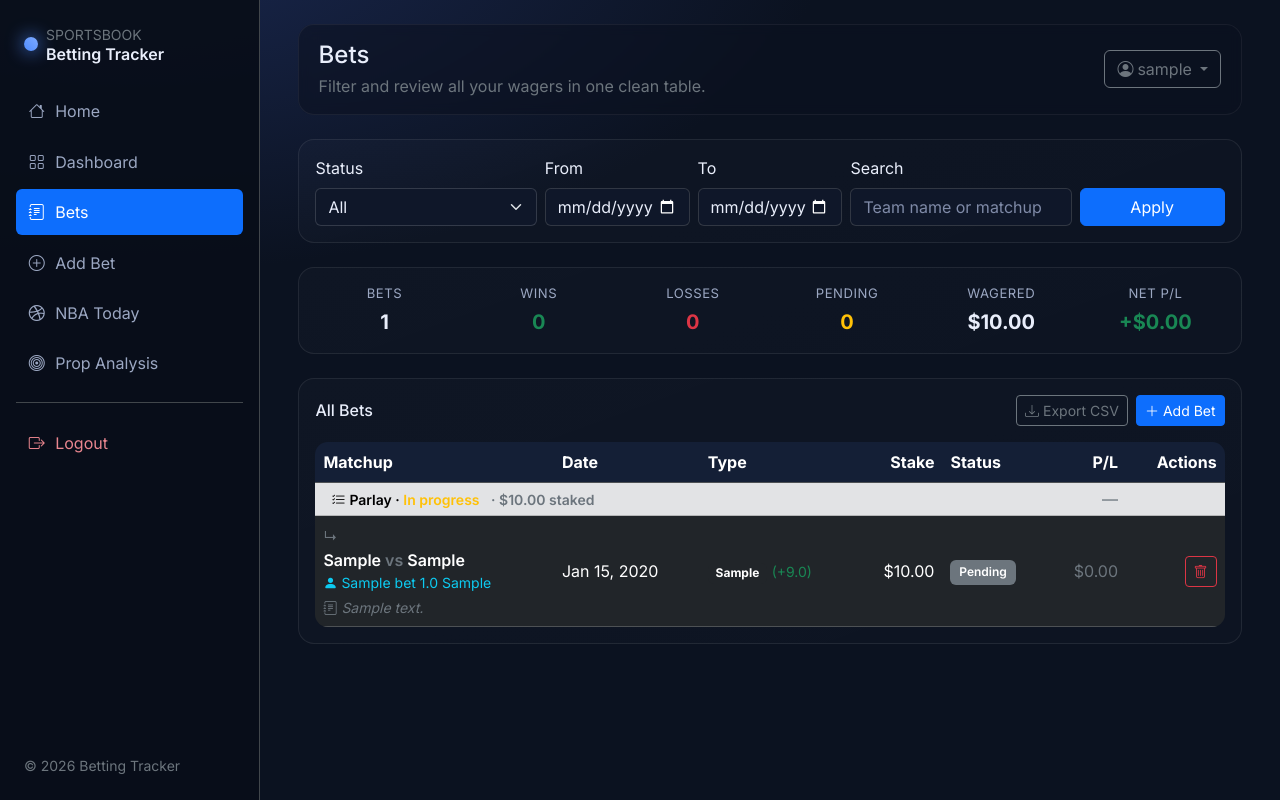
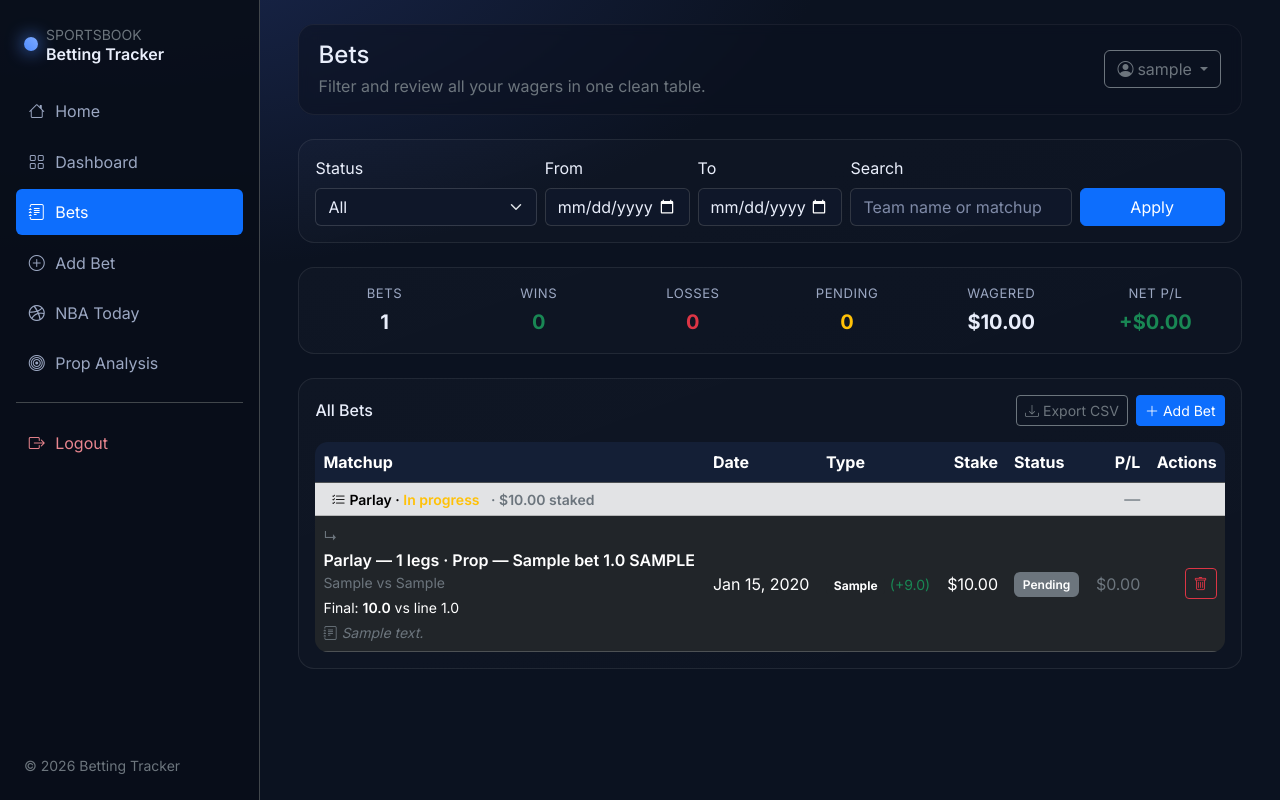
Before and after one commit to Moody24/sports_betting_tracker, a Flask app: page /bets in a window 1280 px wide. Run offline with Flask 3, Linux system fonts and the light colour scheme; a user stored in the database is signed in; tables that the repository leaves empty hold one stand-in row (values such as "Sample post"); some libraries are stand-ins or nearby versions.

Commit message:
Phase 1: normalize total/prop lines and clarify bet labels

```diff
--- a/app/models.py
+++ b/app/models.py
@@ -128,11 +128,59 @@ class Bet(db.Model):
         """Human-readable prop description, e.g. 'LeBron James Over 25.5 Points'."""
         if not self.is_player_prop:
             return None
-        label = self.prop_type.replace("player_", "").replace("_", " ").title()
+        label = self._prop_stat_label(self.prop_type)
         direction = self.bet_type.capitalize() if self.bet_type in (
             BetType.OVER.value, BetType.UNDER.value
         ) else ""
         return f"{self.player_name} {direction} {self.prop_line} {label}".strip()
+
+    @staticmethod
+    def _prop_stat_label(prop_type: Optional[str]) -> str:
+        if not prop_type:
+            return "Stat"
+        labels = {
+            "player_points": "PTS",
+            "player_rebounds": "REB",
+            "player_assists": "AST",
+            "player_threes": "3PM",
+            "player_blocks": "BLK",
+            "player_steals": "STL",
+            "player_points_rebounds_assists": "PTS+REB+AST",
+            "player_points_rebounds": "PTS+REB",
+            "player_points_assists": "PTS+AST",
+            "player_rebounds_assists": "REB+AST",
+        }
+        return labels.get(prop_type, prop_type.replace("player_", "").replace("_", " ").upper())
+
+    @property
+    def display_label(self) -> str:
+        bet_type = (self.bet_type or "").lower()
+        direction = "Over" if bet_type == BetType.OVER.value else "Under" if bet_type == BetType.UNDER.value else ""
+        prefix = ""
+        if self.is_parlay and self.parlay_id:
+            num_legs = Bet.query.filter_by(user_id=self.user_id, parlay_id=self.parlay_id).count()
+            prefix = f"Parlay — {num_legs} legs · "
+
+        if self.is_player_prop:
+            line = self.prop_line if self.prop_line is not None else "?"
+            return f"{prefix}Prop — {self.player_name} {direction} {line} {self._prop_stat_label(self.prop_type)}".strip()
+
+        if bet_type in (BetType.OVER.value, BetType.UNDER.value):
+            line = self.over_under_line if self.over_under_line is not None else "?"
+            return f"{prefix}Total — {direction} {line}".strip()
+
+        if bet_type == BetType.MONEYLINE.value:
+            picked = self.picked_team or "(missing winner)"
+            return f"{prefix}Moneyline — {picked}".strip()
+
+        if bet_type == "spread":
+            spread_line = getattr(self, "spread_line", None)
+            team = self.picked_team or "(missing team)"
+            if spread_line is not None:
+                return f"{prefix}Spread — {team} {spread_line}".strip()
+            return f"{prefix}Spread — {team}".strip()
+
+        return f"{prefix}{bet_type.title() if bet_type else 'Bet'}".strip()
 
     @staticmethod
     def generate_parlay_id() -> str:
--- a/app/routes/bet.py
+++ b/app/routes/bet.py
@@ -160,6 +160,13 @@ def new_bet():
             except (ValueError, TypeError):
                 pass
 
+        over_under_line_val = form.over_under_line.data
+        if over_under_line_val is None and request.form.get('over_under_line'):
+            try:
+                over_under_line_val = float(request.form['over_under_line'])
+            except (ValueError, TypeError):
+                pass
+
         picked_team = form.picked_team.data or None
 
         bonus_mult = 1.0
@@ -170,6 +177,28 @@ def new_bet():
         except (ValueError, TypeError):
             pass
 
+        normalized_prop_line = prop_line_val
+        normalized_over_under_line = over_under_line_val
+
+        is_total_side = form.bet_type.data in (BetType.OVER.value, BetType.UNDER.value)
+        if is_total_side and not prop_type:
+            if normalized_over_under_line is None and normalized_prop_line is not None:
+                normalized_over_under_line = normalized_prop_line
+                normalized_prop_line = None
+            else:
+                normalized_prop_line = None
+
+            if normalized_over_under_line is None:
+                flash('A line is required for totals (Over/Under).', 'danger')
+                return render_template('bets/form.html', form=form, bet=None), 400
+
+        if is_total_side and prop_type:
+            normalized_prop_line = prop_line_val
+            normalized_over_under_line = None
+            if normalized_prop_line is None:
+                flash('A prop line is required for player props.', 'danger')
+                return render_template('bets/form.html', form=form, bet=None), 400
+
         bet_obj = Bet(
             user_id=current_user.id,
             team_a=form.team_a.data,
@@ -178,13 +207,11 @@ def new_bet():
             bet_amount=form.bet_amount.data,
             outcome=form.outcome.data,
             bet_type=form.bet_type.data,
-            over_under_line=form.over_under_line.data if form.bet_type.data in (
-                BetType.OVER.value, BetType.UNDER.value
-            ) else None,
+            over_under_line=normalized_over_under_line if is_total_side else None,
             external_game_id=form.external_game_id.data or None,
             player_name=player_name,
             prop_type=prop_type,
-            prop_line=prop_line_val,
+            prop_line=normalized_prop_line,
             picked_team=picked_team if form.bet_type.data == BetType.MONEYLINE.value else None,
             bonus_multiplier=bonus_mult,
             notes=form.notes.data or None,
@@ -421,6 +448,20 @@ def nba_place_bets():
         except (TypeError, ValueError):
             american_odds_val = None
 
+        player_name_val = str(leg.get("player_name") or "")[:100] or None
+        prop_type_val = str(leg.get("prop_type") or "")[:40] or None
+        is_player_prop = bool(player_name_val and prop_type_val and prop_line_val is not None)
+
+        over_under_line_val = None
+        if not is_player_prop and leg.get("over_under_line") is not None:
+            try:
+                over_under_line_val = float(leg.get("over_under_line"))
+            except (TypeError, ValueError):
+                over_under_line_val = None
+        if not is_player_prop and over_under_line_val is None and prop_line_val is not None:
+            # Backward-compatible fallback for totals if clients still send prop_line.
+            over_under_line_val = prop_line_val
+
         bet_obj = Bet(
             user_id=current_user.id,
             team_a=str(leg["team_a"])[:80],
@@ -429,12 +470,12 @@ def nba_place_bets():
             bet_amount=stake,
             outcome=Outcome.PENDING.value,
             bet_type=leg.get("bet_type", BetType.OVER.value),
-            over_under_line=prop_line_val,
+            over_under_line=None if is_player_prop else over_under_line_val,
             american_odds=american_odds_val,
             external_game_id=leg.get("game_id") or None,
-            player_name=str(leg.get("player_name", ""))[:100],
-            prop_type=str(leg.get("prop_type", ""))[:40],
-            prop_line=prop_line_val,
+            player_name=player_name_val,
+            prop_type=prop_type_val,
+            prop_line=prop_line_val if is_player_prop else None,
             is_parlay=is_parlay,
             parlay_id=parlay_id,
             source=BetSource.NBA_PROPS.value,
--- a/app/templates/bets/list.html
+++ b/app/templates/bets/list.html
@@ -156,12 +156,30 @@
               {% if b.is_parlay %}
                 <span class="text-secondary small me-1">↳</span>
               {% endif %}
-              <div class="fw-semibold">{{ b.team_a }} <span class="text-secondary">vs</span> {{ b.team_b }}</div>
-              {% if b.is_player_prop %}
-                <div class="small text-info"><i class="bi bi-person-fill me-1"></i>{{ b.prop_display }}</div>
-              {% endif %}
-              {% if b.picked_team and b.bet_type == 'moneyline' %}
-                <div class="small text-secondary"><i class="bi bi-hand-thumbs-up me-1"></i>{{ b.picked_team }}</div>
+              <div class="fw-semibold">{{ b.display_label }}</div>
+              <div class="small text-secondary">{{ b.team_a }} <span class="text-secondary">vs</span> {{ b.team_b }}</div>
+              {% if b.actual_total is not none and b.is_player_prop %}
+                <div class="small mt-1">
+                  Final: <span class="fw-semibold">{{ b.actual_total }}</span> vs line {{ b.prop_line }}
+                  {% if b.outcome == 'win' %}
+                    <span class="badge text-bg-success ms-1">Hit</span>
+                  {% elif b.outcome == 'lose' %}
+                    <span class="badge text-bg-danger ms-1">Miss</span>
+                  {% elif b.outcome == 'push' %}
+                    <span class="badge text-bg-warning text-dark ms-1">Push</span>
+                  {% endif %}
+                </div>
+              {% elif b.actual_total is not none and b.over_under_line is not none %}
+                <div class="small mt-1">
+                  Final Total: <span class="fw-semibold">{{ b.actual_total }}</span> vs line {{ b.over_under_line }}
+                  {% if b.outcome == 'win' %}
+                    <span class="badge text-bg-success ms-1">Hit</span>
+                  {% elif b.outcome == 'lose' %}
+                    <span class="badge text-bg-danger ms-1">Miss</span>
+                  {% elif b.outcome == 'push' %}
+                    <span class="badge text-bg-warning text-dark ms-1">Push</span>
+                  {% endif %}
+                </div>
               {% endif %}
               {% if b.notes %}
                 <div class="small text-secondary fst-italic mt-1" title="{{ b.notes }}">
```
Also changed, not shown: app/static/js/bet_builder.js (+14 -3 lines), app/templates/bets/form.html (+9 -2 lines), tests/test_bets.py (+69 -1 lines), tests/test_models.py (+33 -0 lines).
